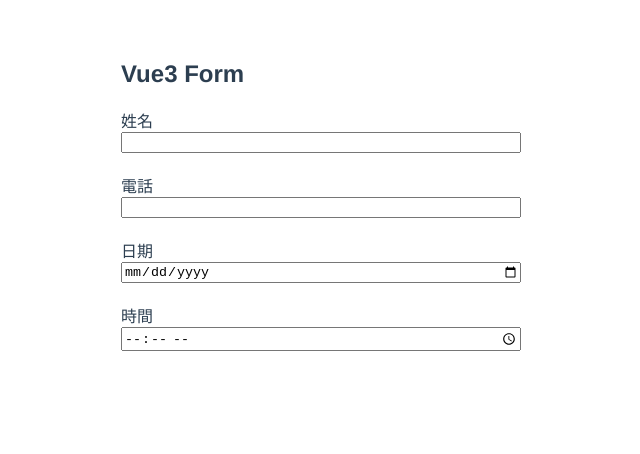
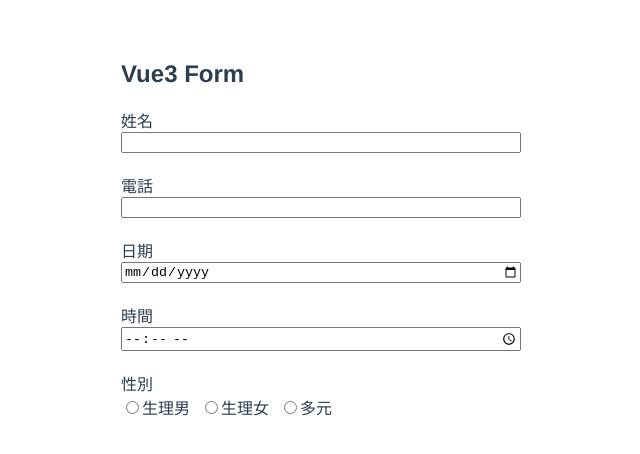
Before and after one commit to DeepJavaScript/vite-a-bit, a Vue app in the folder vue3-form/: page / in a window 1280 px wide. Shown: the top 454 px of the page, without its empty margins (319-959 px from the left). Built offline with nearby package versions, Linux system fonts and the light colour scheme.

Commit message:
feat: add base scss and props、emit in components/RadioGroup.vue、Form.vue

```diff
--- a/vue3-form/src/components/Form.vue
+++ b/vue3-form/src/components/Form.vue
@@ -18,17 +18,50 @@
         <label for="">時間</label>
         <input type="time" name="" id="">
       </div>
+      <div class="form-field">
+        <label for="">性別</label>
+        <RadioGroup
+          groupName="gender"
+          :options="genderOptions"
+          @updateSelected="selectedGender = $event"
+        ></RadioGroup>
+      </div>
     </form>
 
   </section>
 </template>
 
 <script>
+import RadioGroup from '../components/RadioGroup.vue'
 export default {
+	components: {
+    RadioGroup,
+  },
   props: {
     title: {
 			type: String,
 			requery: true
+    },
+  },
+  data() {
+    return {
+      selectedGender: null,
+    }
+  },
+  computed: {
+    genderOptions() {
+      return [
+        {
+          text: '生理男',
+          value: 'man'
+        },{
+          text: '生理女',
+          value: 'female'
+        },{
+          text: '多元',
+          value: 'sexual-or-gender-diversity'
+        }
+      ]
     },
   },
 }
--- /dev/null
+++ b/vue3-form/src/components/RadioGroup.vue
@@ -0,0 +1,52 @@
+<template>
+	<div class="radio-group">
+		<div
+			v-for="item in options"
+			:key="item.value"
+			class="radio-item"
+		>
+			<input
+				type="radio"
+				:name="groupName"
+				:id="item.value"
+				:value="item.value"
+				@input="$emit('updateSelected', $event.target.value)"
+			>
+			<label
+				:for="item.value"
+			>{{ item.text }}</label>
+		</div>
+	</div>
+</template>
+
+<script>
+export default {
+	props: {
+		groupName: {
+			type: String,
+			requery: true
+		},
+		options: {
+			type: Array,
+			default: () => []
+		},
+	},
+}
+</script>
+
+<style lang="scss" scoped>
+.radio-group {
+  display: flex;
+	align-items: center;
+	.radio-item {
+		label {
+			flex: 0 0 auto;
+		}
+	}
+	.radio-item:not(:last-child) {
+		label {
+			margin-right: 10px;
+		}
+	}
+}
+</style>
```
